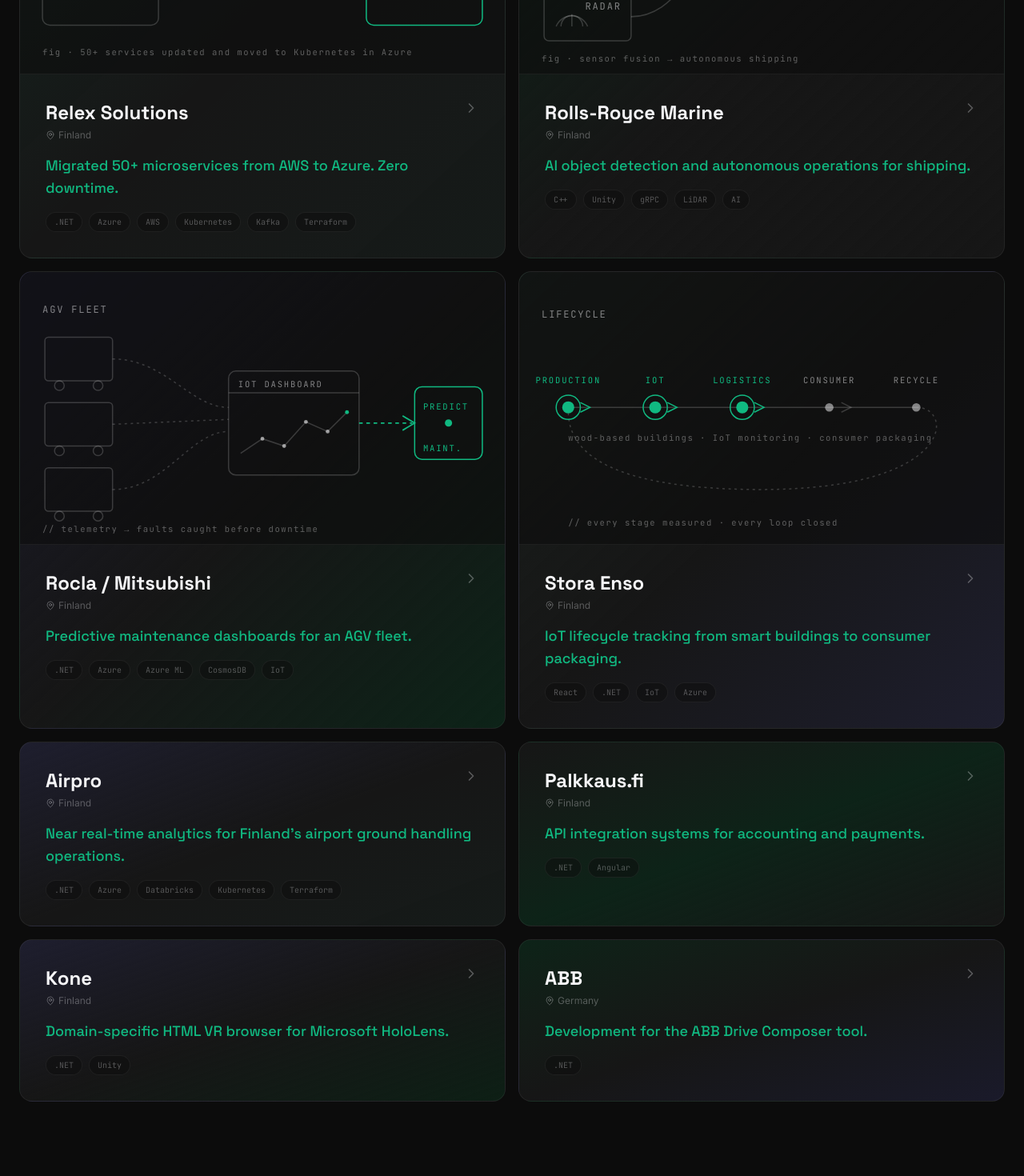
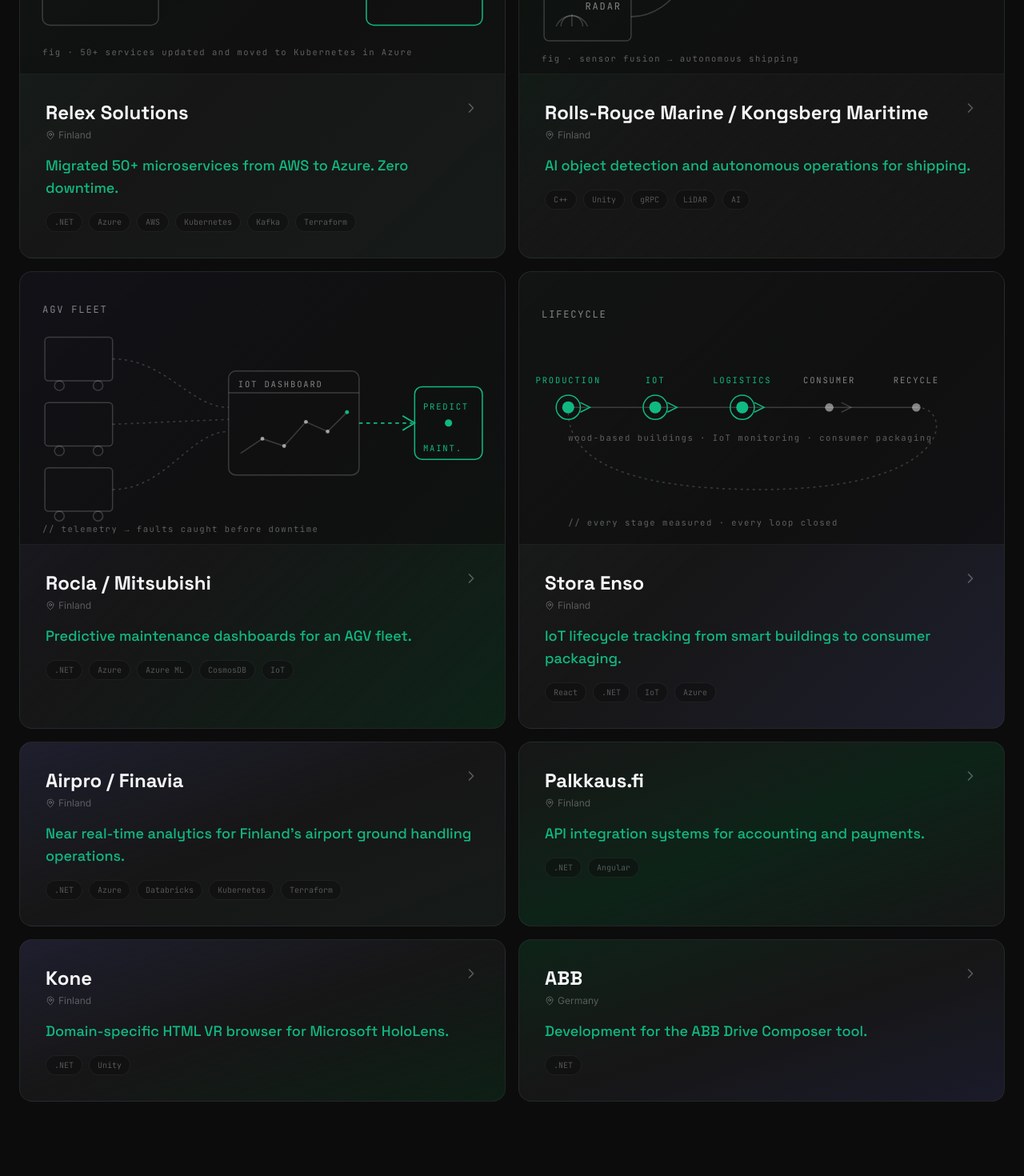
Before and after one commit to skylercole/website, a Next.js app: page / in a window 1280 px wide. Shown: the part 1600-3070 px from the top of the page at 80% size. Built offline with nearby package versions, Linux system fonts and the light colour scheme.

Commit message:
Refactor code structure for improved readability and maintainability

```diff
--- a/src/components/sections/Contact.tsx
+++ b/src/components/sections/Contact.tsx
@@ -3,7 +3,7 @@
 import { useState } from "react";
 import { motion } from "framer-motion";
 import { fadeInUp } from "@/lib/animations";
-import { SITE } from "@/lib/constants";
+import { SITE, BASE_PATH } from "@/lib/constants";
 import MagneticButton from "@/components/ui/MagneticButton";
 import { Copy, Check, MapPin } from "lucide-react";
 import ScrollReveal from "@/components/ui/ScrollReveal";
@@ -33,6 +33,22 @@
     <section id="contact" className="py-24 md:py-32">
       <div className="mx-auto max-w-3xl px-6 text-center">
         <ScrollReveal>
+          <motion.div
+            initial={{ opacity: 0, scale: 0.92 }}
+            whileInView={{ opacity: 1, scale: 1 }}
+            viewport={{ once: true, margin: "-80px" }}
+            transition={{ duration: 0.6, ease: [0.25, 0.46, 0.45, 0.94] }}
+            className="mx-auto mb-8 h-28 w-28 overflow-hidden rounded-full border border-border-subtle bg-bg-surface shadow-[0_10px_40px_-12px_rgba(0,0,0,0.6)] ring-1 ring-white/[0.04] md:h-32 md:w-32"
+          >
+            {/* Plain img avoids Next.js static-export basePath bug with unoptimized images */}
+            <img
+              src={`${BASE_PATH}/me.jpeg`}
+              alt="Stanislav Stoyanov-Pitkänen"
+              width={128}
+              height={128}
+              className="h-full w-full object-cover"
+            />
+          </motion.div>
           <span className="font-mono text-xs tracking-widest text-accent uppercase">
             § Send word
           </span>
--- a/src/lib/constants.ts
+++ b/src/lib/constants.ts
@@ -123,7 +123,7 @@
     diagram: "relex-migration",
   },
   {
-    client: "Rolls-Royce Marine",
+    client: "Rolls-Royce Marine / Kongsberg Maritime",
     location: "Finland",
     outcome: "AI object detection and autonomous operations for shipping.",
     description:
@@ -153,7 +153,7 @@
     diagram: "stora-enso-lifecycle",
   },
   {
-    client: "Airpro",
+    client: "Airpro / Finavia",
     location: "Finland",
     outcome: "Near real-time analytics for Finland's airport ground handling operations.",
     description:
@@ -192,9 +192,9 @@
 
 export const CLIENT_LOGOS = [
   "Relex Solutions",
-  "Airpro",
-  "Rolls-Royce",
-  "Mitsubishi Electric",
+  "Airpro / Finavia",
+  "Rolls-Royce Marine / Kongsberg Maritime",
+  "Rocla / Mitsubishi Electric",
   "Stora Enso",
   "Kone",
   "ABB",
```
Also changed, not shown: public/me.jpeg (added).
